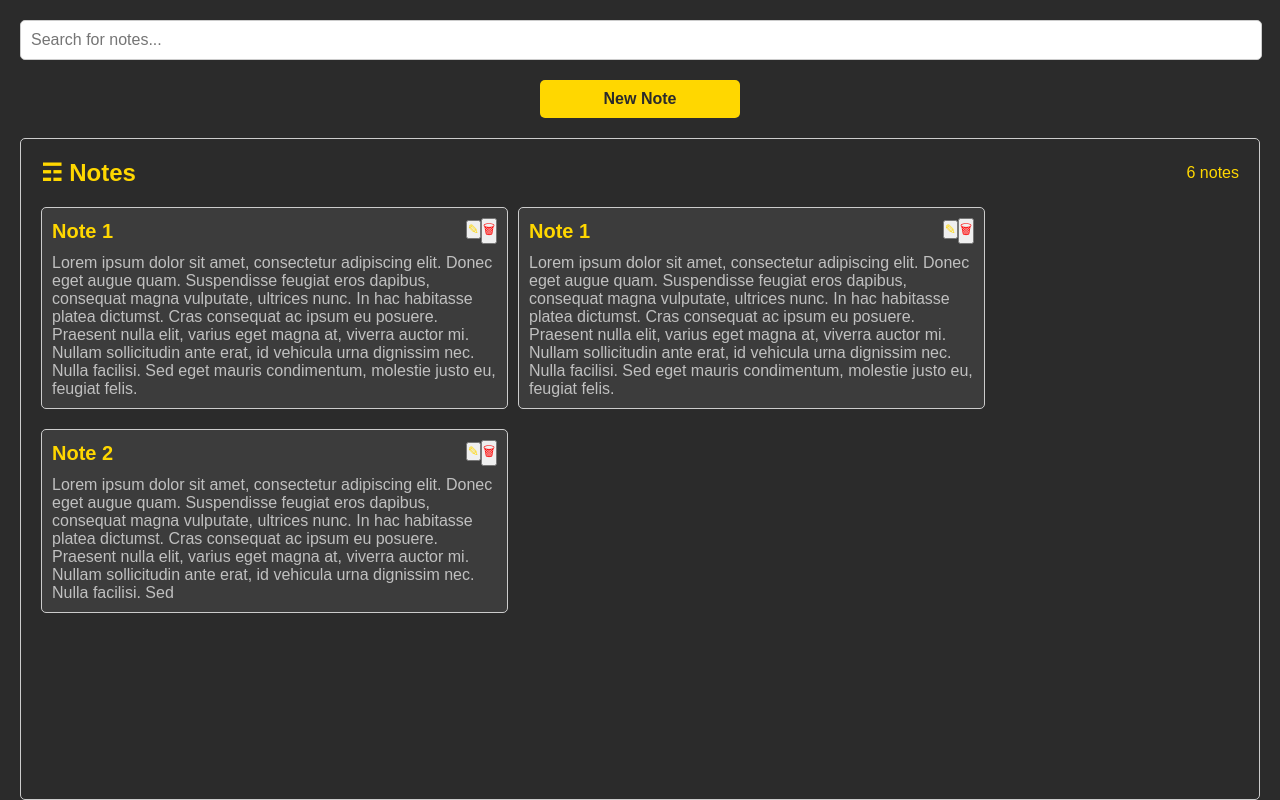
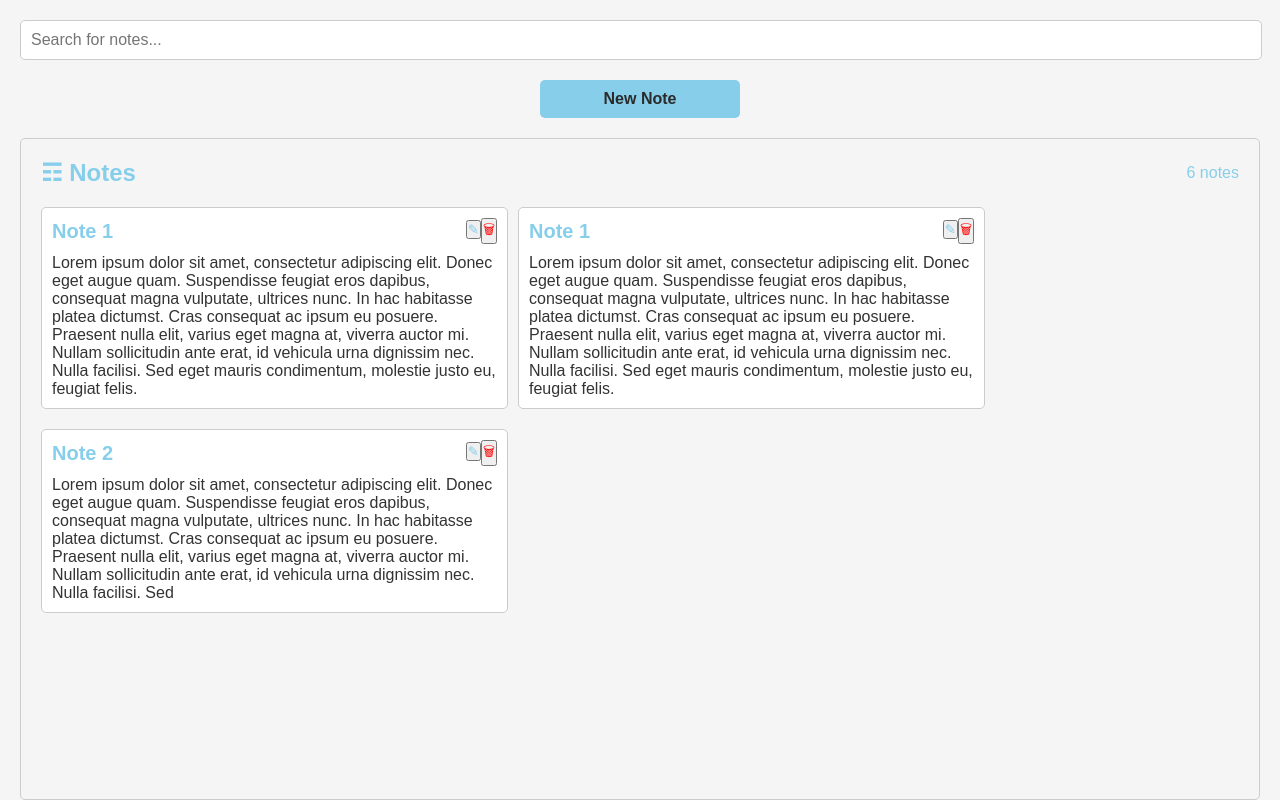
Before and after one commit to Mo-21/Note-Application, a React (Vite) app: page / in a window 1280 px wide. Built offline with nearby package versions, Linux system fonts and the light colour scheme.

Commit message:
Update colors in App.css

```diff
--- a/src/styles/App.css
+++ b/src/styles/App.css
@@ -13,9 +13,9 @@ html {
 
 .app-container {
   font-family: Arial, sans-serif;
-  color: #c0c0c0; /* Light Grey */
+  color: #333333; /* Dark Grey */
   padding: 20px;
-  background-color: #2b2b2b; /* Dark Grey */
+  background-color: #f5f5f5; /* Light Grey */
   height: calc(100vh - 40px);
 }
 
@@ -30,14 +30,14 @@ html {
   border-radius: 5px;
   border: 1px solid #ccc;
   background-color: #ffffff;
-  color: #2b2b2b; /* Dark Grey */
+  color: #333333; /* Dark Grey */
 }
 
 .notes-container {
   border: 1px solid #ccc;
   border-radius: 5px;
   padding: 20px;
-  background-color: #2b2b2b; /* Dark Grey */
+  background-color: #f5f5f5; /* Light Grey */
   height: calc(100% - 140px);
 }
 
@@ -51,12 +51,12 @@ html {
 .notes-title {
   margin: 0;
   font-size: 24px;
-  color: #ffd700; /* Gold */
+  color: #87ceeb; /* Sky Blue */
 }
 
 .notes-count {
   font-size: 16px;
-  color: #ffd700; /* Gold */
+  color: #87ceeb; /* Sky Blue */
 }
 
 .notes-list {
@@ -73,8 +73,8 @@ html {
   padding: 10px;
   margin-bottom: 10px;
   max-width: 445px;
-  background-color: #3c3c3c; /* Darker Grey */
-  color: #c0c0c0; /* Light Grey */
+  background-color: #ffffff; /* White */
+  color: #333333; /* Dark Grey */
 }
 
 .note-title {
@@ -87,7 +87,7 @@ html {
 .note-title-text {
   font-size: 20px;
   font-weight: bold;
-  color: #ffd700; /* Gold */
+  color: #87ceeb; /* Sky Blue */
 }
 
 .note-title-buttons {
@@ -95,7 +95,7 @@ html {
 }
 
 .note-edit {
-  color: #ffd700; /* Gold */
+  color: #87ceeb; /* Sky Blue */
 }
 
 .note-delete {
@@ -104,7 +104,7 @@ html {
 
 .note-body {
   font-size: 16px;
-  color: #c0c0c0; /* Light Grey */
+  color: #333333; /* Dark Grey */
 }
 
 .button-container {
@@ -114,7 +114,7 @@ html {
 }
 
 .new-note-button {
-  background-color: #ffd700;
+  background-color: #87ceeb;
   color: #2b2b2b;
   width: 200px;
   font-weight: 600;
@@ -127,7 +127,7 @@ html {
 }
 
 .new-note-button:hover {
-  background-color: #ffc700; /* Darker Gold */
+  background-color: rgb(63, 185, 233); /* Darker Gold */
 }
 
 @media (max-width: 700px) {
```
